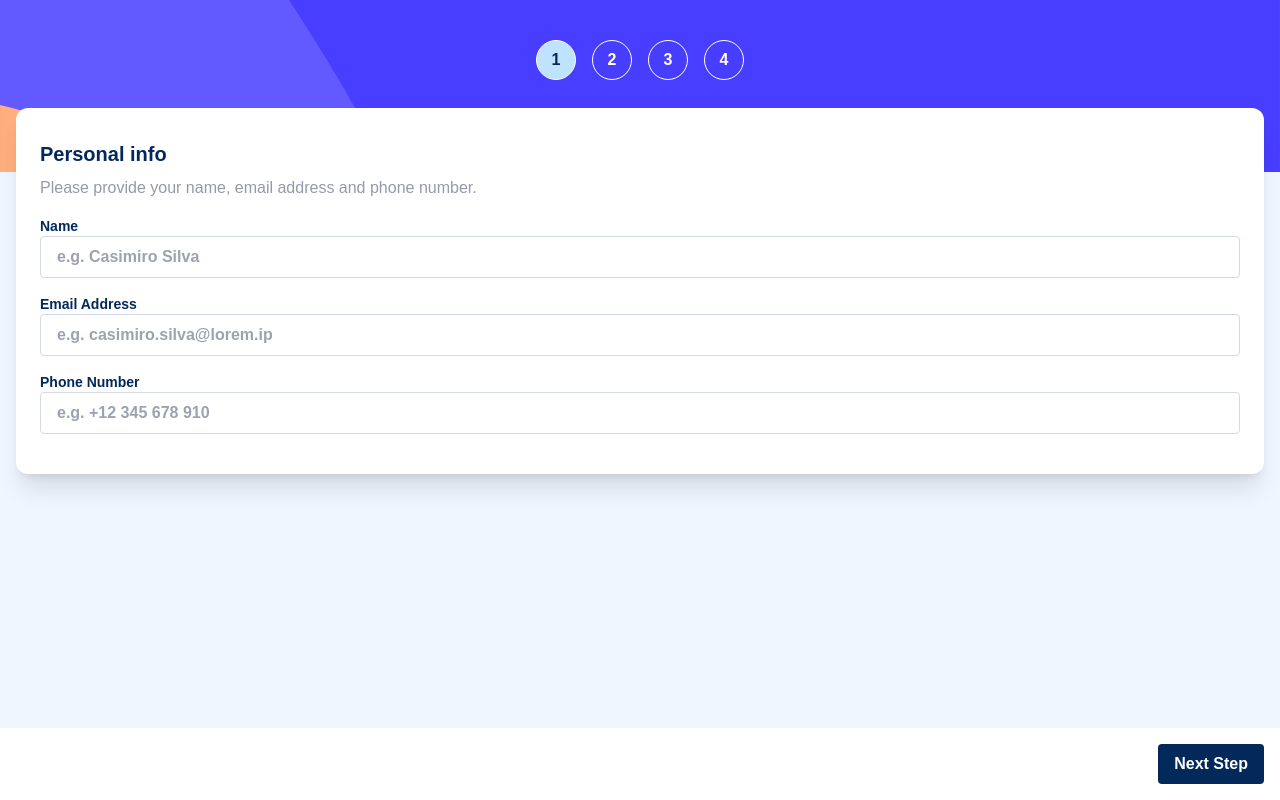
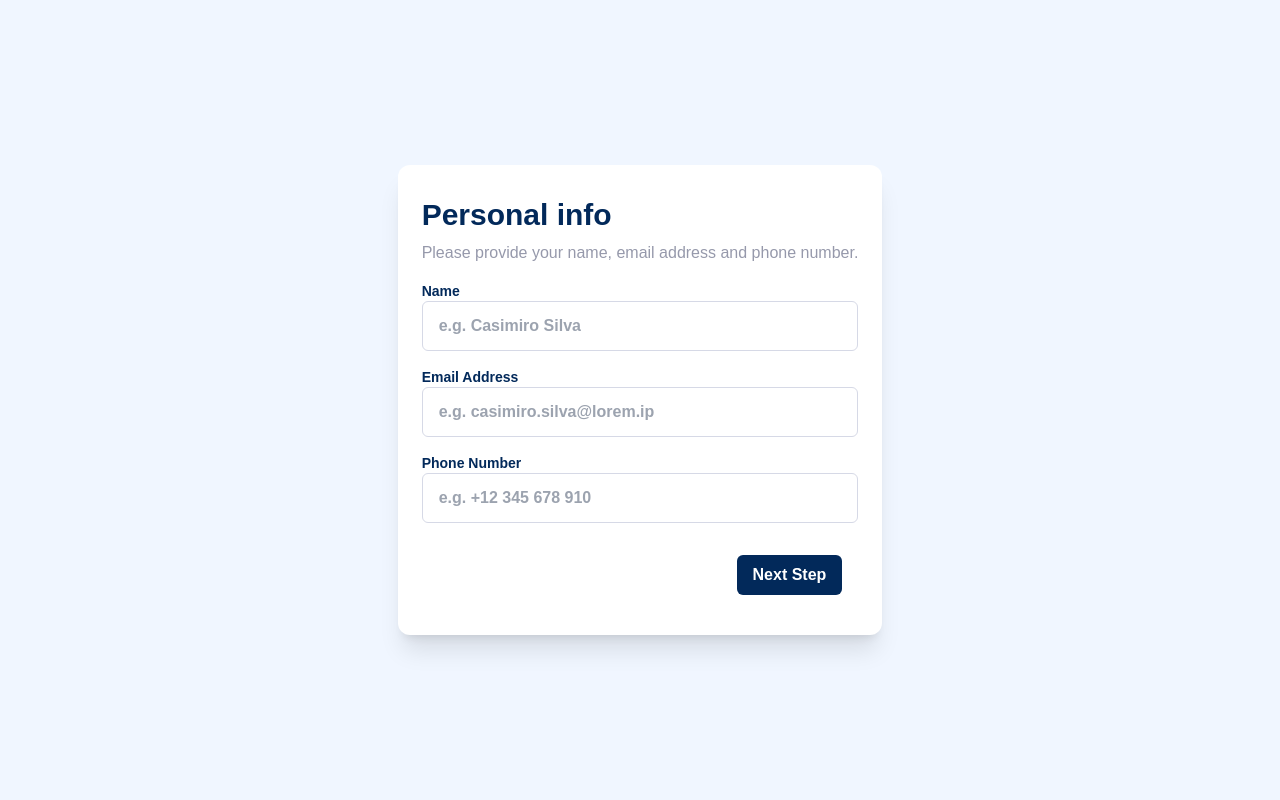
Before and after one commit to natalia-sampaio/multi-step-form, a Vue app: page / in a window 1280 px wide. Built offline with nearby package versions, Linux system fonts and the light colour scheme.

Commit message:
:recycle: refactor: using components on form

```diff
--- a/index.html
+++ b/index.html
@@ -7,7 +7,7 @@
     <title>Vite App</title>
   </head>
   <body>
-    <div id="app" class="font-ubuntu bg-magnolia h-screen"></div>
+    <div id="app" class="font-ubuntu bg-magnolia h-screen lg:flex lg:justify-center lg:items-center"></div>
     <script type="module" src="/src/main.js"></script>
   </body>
 </html>
--- a/src/App.vue
+++ b/src/App.vue
@@ -14,7 +14,7 @@ export default {
 </script>
 
 <template>
-  <div class="mobile:bg-sidebar-mobile bg-cover bg-no-repeat mobile:h-[172px]">
+  <div class="bg-sidebar-mobile bg-cover bg-no-repeat h-[172px] lg:hidden">
     <nav class="text-center text-white pt-8">
       <Sidebar page="1" :class="$route.name === 'page1' ? 'bg-blue-light text-blue-marine' : ''"/>
       <Sidebar page="2" :class="$route.name === 'page2' ? 'bg-blue-light text-blue-marine' : ''"/>
@@ -24,5 +24,4 @@ export default {
   </div>
 
   <RouterView v-model:yearly="yearly" :yearly="yearly" />
-
 </template>
--- /dev/null
+++ b/src/components/BaseInput.vue
@@ -0,0 +1,15 @@
+<script setup>
+defineProps({
+    placeholder: "",
+    ariaLabel: "",
+    type: "",
+    modelValue: {
+        type: String,
+        default: ""
+    }
+})
+</script>
+
+<template>
+    <input :type="type" :placeholder="placeholder" :aria-label="ariaLabel" class="border border-gray-light p-0 rounded font-semibold text-base hover:cursor-pointer focus:border-blue-purplish focus:outline-none py-2 pl-4 lg:py-3 lg:rounded-md" :value="modelValue" @input="$emit('update:modelValue', $event.target.value)" >
+</template>
--- a/src/components/Card.vue
+++ b/src/components/Card.vue
@@ -2,8 +2,8 @@
 </script>
 
 <template>
-    <div class="bg-white mx-4 p-6 rounded-xl mt-[-4rem] shadow-xl">
-        <h2 class="text-blue-marine font-bold text-xl my-2">
+    <div class="mx-4 p-6 mt-[-4rem] bg-white rounded-xl shadow-xl lg:m-auto">
+        <h2 class="text-blue-marine font-bold text-xl my-2 lg:text-3xl">
             <slot name="title"></slot>
         </h2>
         <p class="text-gray-cool">
@@ -12,5 +12,8 @@
         <div class="mt-3 text-blue-marine font-semibold">
             <slot name="body"></slot>
         </div>
+        <div class="grid grid-cols-2 bg-white fixed bottom-0 left-0 w-screen font-semibold lg:relative lg:bottom-auto lg:left-auto lg:w-auto">
+            <slot name="button"></slot>
+        </div>
     </div>
 </template>
--- a/src/components/FormItem.vue
+++ b/src/components/FormItem.vue
@@ -1,5 +1,9 @@
 <template>
     <label class="text-blue-marine text-sm grid my-4">
-      <slot name="label"></slot>
+      <div class="flex justify-between">
+        <h3><slot name="label"></slot></h3>
+        <span class="text-red-600"><slot name="error"></slot></span>
+      </div>
+      <slot></slot>
     </label>
 </template>
--- a/src/views/PersonalInfoView.vue
+++ b/src/views/PersonalInfoView.vue
@@ -1,6 +1,7 @@
 <script setup>
 import Card from '../components/Card.vue';
 import FormItem from '../components/FormItem.vue';
+import BaseInput from '../components/BaseInput.vue'
 import useVuelidate from '@vuelidate/core';
 import { required, minLength, email, numeric } from '@vuelidate/validators'
 import { reactive, computed } from 'vue';
@@ -49,36 +50,23 @@ const submitForm = async () => {
     <template #description>Please provide your name, email address and phone number.</template>
     <template #body>
       <FormItem>
-        <template #label>
-          <div class="flex justify-between">
-            <span>Name</span>
-            <span v-for="error in v$.name.$errors" :key="error.$uid" class="text-red-600">{{ error.$message }}</span>
-          </div>
-          <input type="text" placeholder="e.g. Casimiro Silva" class="border border-gray-light p-0 rounded font-semibold text-base hover:cursor-pointer focus:border-blue-purplish focus:outline-none py-2 pl-4" aria-label="name input" v-model="formData.name">
-        </template>
+            <template #label>Name</template>
+            <template #error v-for="error in v$.name.$errors" :key="error.$uid" >{{ error.$message }}</template>
+            <BaseInput type="text" placeholder="e.g. Casimiro Silva" aria-label="name input" v-model="formData.name" />
       </FormItem>
       <FormItem>
-        <template #label>
-          <div class="flex justify-between">
-            <span>Email Address</span>
-            <span v-for="error in v$.email.$errors" :key="error.$uid" class="text-red-600">{{ error.$message }}</span>
-          </div>
-          <input type="email" placeholder="e.g. casimiro.silva@lorem.ip" class="border border-gray-light p-0 rounded font-semibold text-base hover:cursor-pointer focus:border-blue-purplish focus:outline-none py-2 pl-4" aria-label="email input" v-model="formData.email">
-        </template>
+          <template #label>Email Address</template>
+          <template #error v-for="error in v$.email.$errors" :key="error.$uid">{{ error.$message }}</template>
+          <BaseInput type="email" placeholder="e.g. casimiro.silva@lorem.ip" aria-label="email input" v-model="formData.email" />
       </FormItem>
       <FormItem>
-        <template #label>
-          <div class="flex justify-between">
-            <span>Phone Number</span>
-            <span v-for="error in v$.phoneNumber.$errors" :key="error.$uid" class="text-red-600">{{ error.$message }}</span>
-          </div>
-          <input type="phone" placeholder="e.g. +12 345 678 910" class="border border-gray-light p-0 rounded font-semibold text-base hover:cursor-pointer focus:border-blue-purplish focus:outline-none py-2 pl-4" aria-label="phone number input" v-model="formData.phoneNumber">
-        </template>
+            <template #label>Phone Number</template>
+            <template #error v-for="error in v$.phoneNumber.$errors" :key="error.$uid" class="text-red-600">{{ error.$message }}</template>
+            <BaseInput type="phone" placeholder="e.g. +12 345 678 910" aria-label="phone number input" v-model="formData.phoneNumber" />
       </FormItem>
       </template>
-  </Card>
-
-  <div class="grid grid-cols-2 bg-white fixed bottom-0 w-full font-semibold">
-    <button class="focus:animate-button_shake justify-self-end col-start-2 bg-blue-marine rounded text-white px-4 py-2 m-4 " @click="submitForm">Next Step</button>
-  </div>
+      <template #button>
+        <button class="focus:animate-button_shake justify-self-end col-start-2 bg-blue-marine rounded text-white px-4 py-2 m-4 lg:rounded-md" @click="submitForm">Next Step</button>
+      </template>
+    </Card>
 </template>
```
Also changed, not shown: src/views/FinishingUpView.vue (+5 -3 lines).
